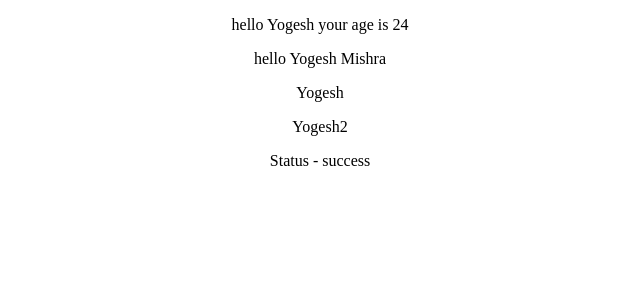
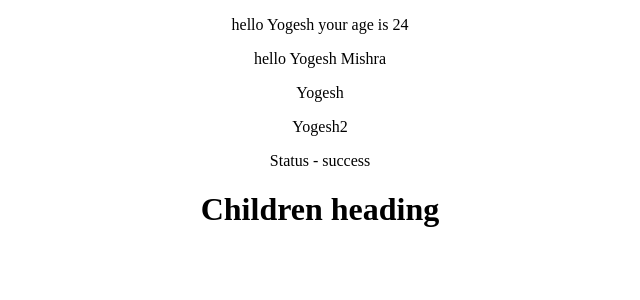
Before and after one commit to yogeshmishra667/tsx-react, a React (Create React App) app: page / in a window 1280 px wide. Shown: the top 300 px of the page, without its empty margins (320-960 px from the left). Built offline with nearby package versions, Linux system fonts and the light colour scheme.

Commit message:
for the children node

```diff
--- a/src/App.tsx
+++ b/src/App.tsx
@@ -1,9 +1,9 @@
-import React from 'react'
 import Greet from './Components/greet'
 import './App.css'
 import Person from './Components/Person'
 import { PersonList } from './Components/PersonList'
 import { Status } from './Components/Status'
+import { Heading } from './Components/heading'
 
 function App() {
   const personName = {
@@ -29,6 +29,7 @@ function App() {
       <Person name={personName} />
       <PersonList name={personList} />
       <Status status="success" />
+      <Heading>Children heading</Heading>
     </div>
   )
 }
--- /dev/null
+++ b/src/Components/heading.tsx
@@ -0,0 +1,13 @@
+import React from 'react'
+
+type headingProps = {
+  children: string
+}
+
+export const Heading = (props: headingProps) => {
+  return (
+    <div>
+      <h1>{props.children}</h1>
+    </div>
+  )
+}
```
